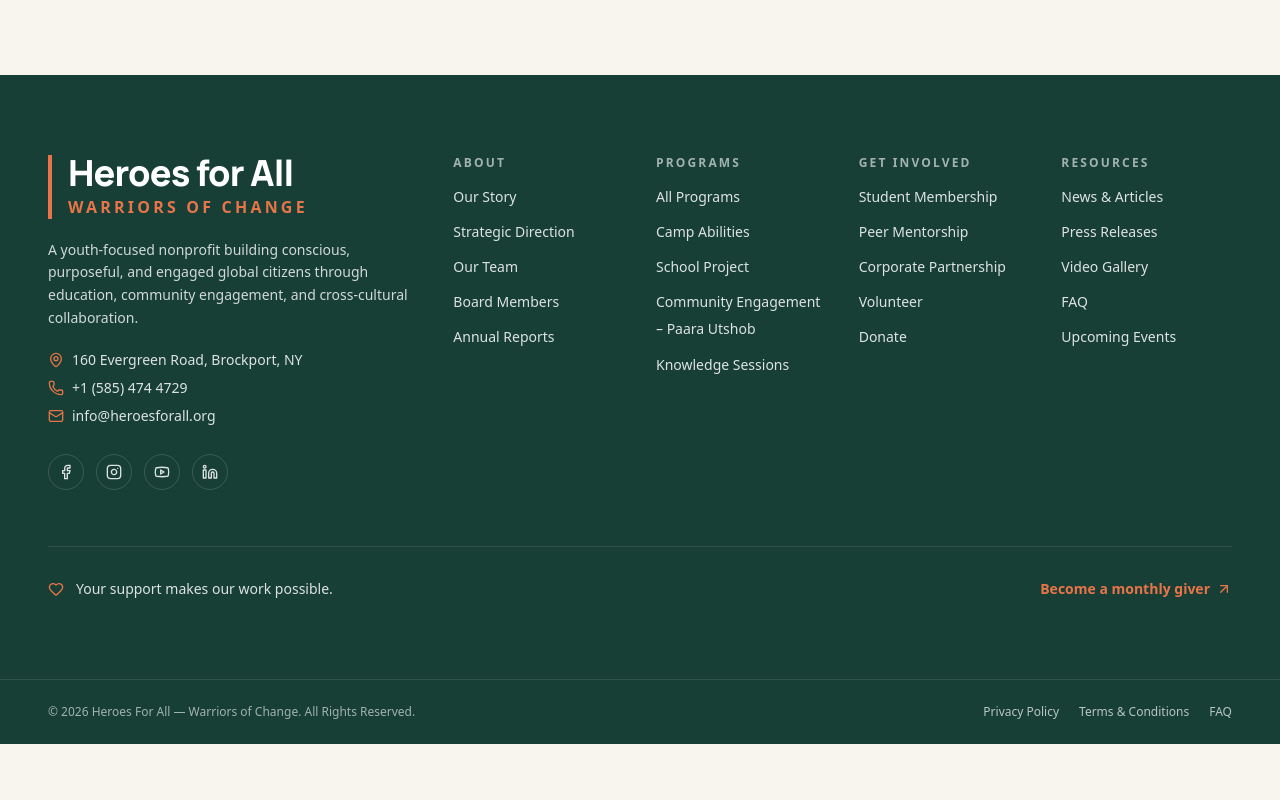
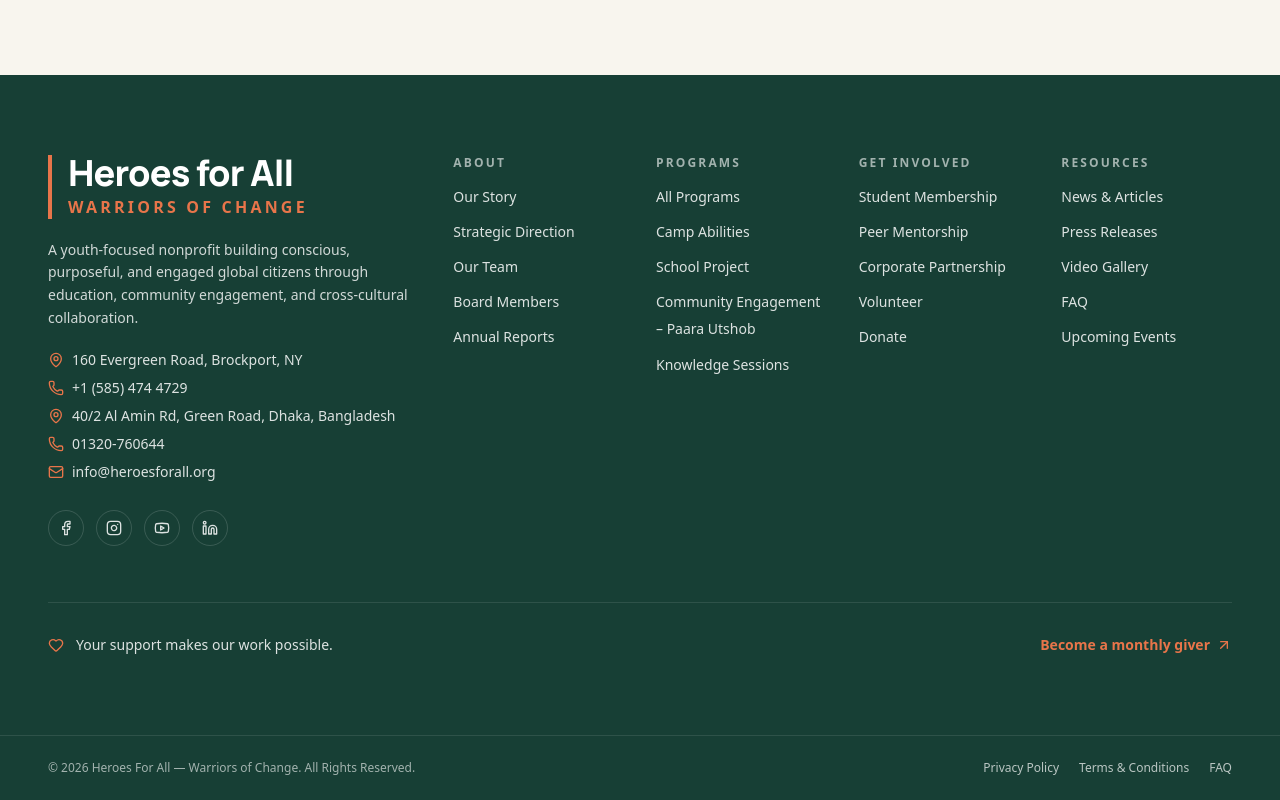
Before and after one commit to SabbirHossainEvan/heroes_for_all, a Next.js app in the folder heroes-for-all/: page /terms in a window 1280 px wide. Shown: the part 2621-3421 px from the top of the page. Before the commit the page ends 3365 px from the top, so only its background shows below. Built offline with nearby package versions, Linux system fonts and the light colour scheme.

Commit message:
updated footer add new info

```diff
--- a/heroes-for-all/src/components/layout/site-footer.tsx
+++ b/heroes-for-all/src/components/layout/site-footer.tsx
@@ -32,6 +32,16 @@ export function SiteFooter() {
                 <Phone className="h-4 w-4 text-accent shrink-0" aria-hidden />
                 <a href={`tel:${contactInfo.phone.replace(/[^\d+]/g, "")}`} className="hover:text-white transition-colors">
                   {contactInfo.phone}
+                </a>
+              </li>
+              <li className="flex items-start gap-2">
+                <MapPin className="h-4 w-4 mt-0.5 text-accent shrink-0" aria-hidden />
+                <span>{contactInfo.bangladeshAddress}</span>
+              </li>
+              <li className="flex items-center gap-2">
+                <Phone className="h-4 w-4 text-accent shrink-0" aria-hidden />
+                <a href={`tel:${contactInfo.bangladeshPhone.replace(/[^\d+]/g, "")}`} className="hover:text-white transition-colors">
+                  {contactInfo.bangladeshPhone}
                 </a>
               </li>
               <li className="flex items-center gap-2">
--- a/heroes-for-all/src/data/navigation.ts
+++ b/heroes-for-all/src/data/navigation.ts
@@ -147,6 +147,8 @@ export const legalNav: NavLeaf[] = [
 export const contactInfo = {
   address: "160 Evergreen Road, Brockport, NY",
   phone: "+1 (585) 474 4729",
+  bangladeshAddress: "40/2 Al Amin Rd, Green Road, Dhaka, Bangladesh",
+  bangladeshPhone: "01320-760644",
   email: "info@heroesforall.org",
   copyright: "© 2026 Heroes For All — Warriors of Change. All Rights Reserved.",
 };
```
